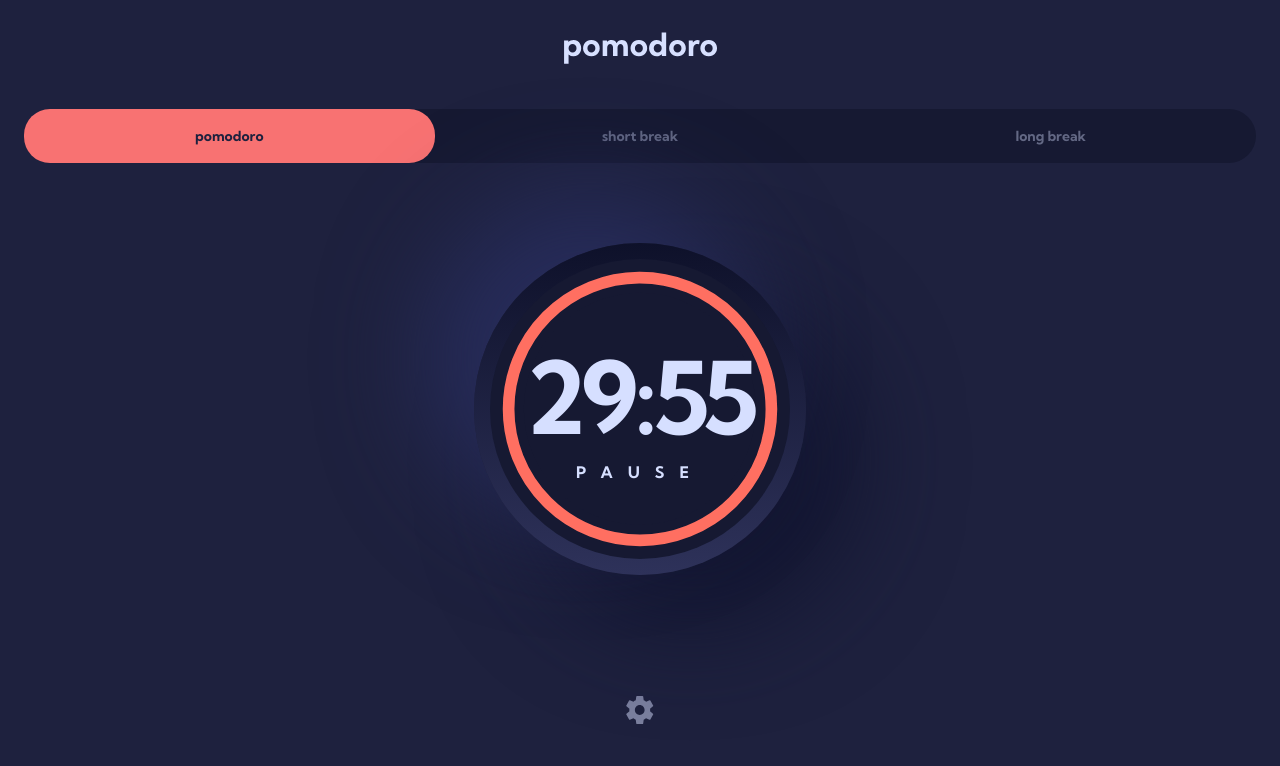
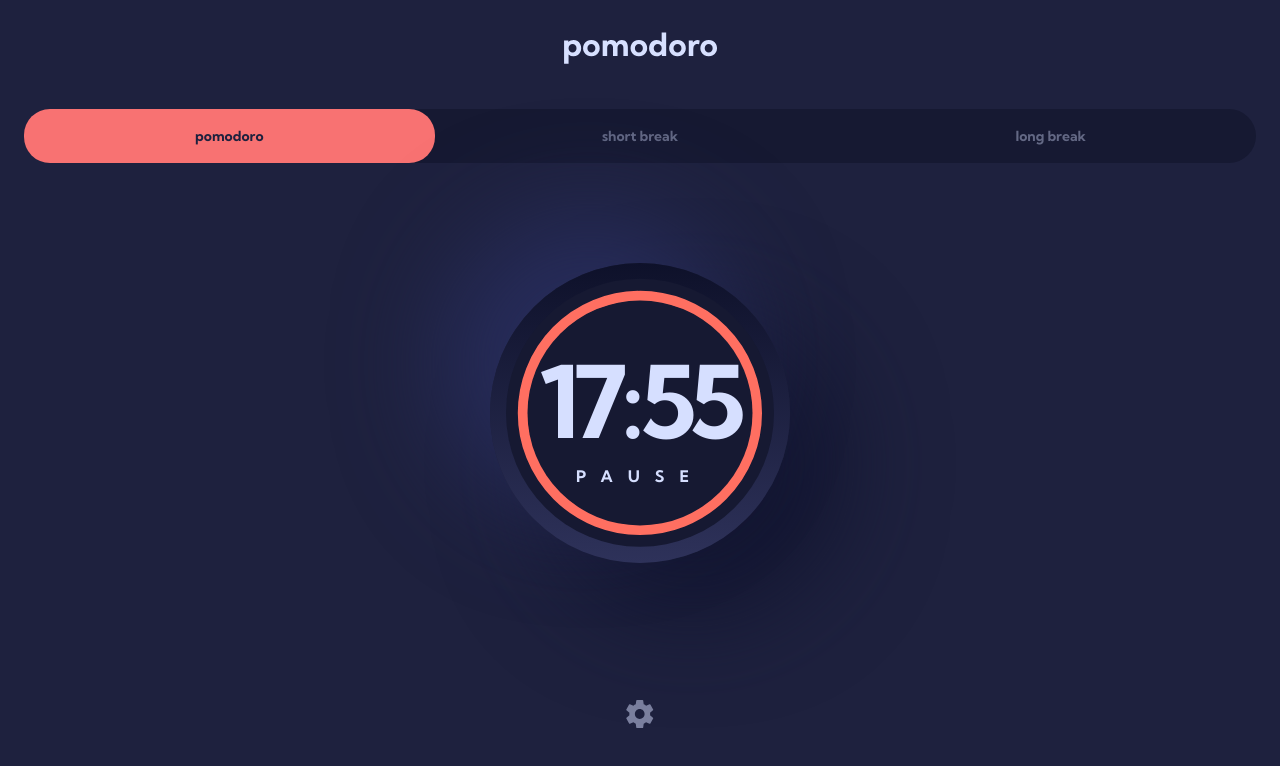
Before and after one commit to sophia-see/pomodoro-react, a React (Vite) app: page / in a window 1280 px wide. Shown: the top 766 px of the page. Built offline with nearby package versions, Linux system fonts and the light colour scheme.

Commit message:
updated timer styles

```diff
--- a/src/components/Timer/Timer.module.scss
+++ b/src/components/Timer/Timer.module.scss
@@ -3,9 +3,9 @@
 @use '../../styles/typography' as fonts;
 
 .container {
-    width: 332px;
-    height: 332px;
-    margin: 48px auto;
+    width: 300px;
+    height: 300px;
+    margin: auto;
     position: relative;
     background: linear-gradient(#0E112A 0%, #2E325A 100%);
     border-radius: 50%;
@@ -18,8 +18,8 @@
     background-color: #161932;
     border-radius: 50%;
     padding: 4px;
-    width: 100%;
-    height: 100%;
+    width: 267.8px;
+    height: 267.8px;
     transform: rotate(-90deg); /* Rotate to make the circle start from the top */
 }
 
@@ -37,7 +37,6 @@
     transition: stroke-dashoffset 1s linear;
 }
 
-
 .content {
     @include mixins.flex-column(center, center, 5px);
     position: absolute;
@@ -45,8 +44,8 @@
     left: 50%; /* Center horizontally */
     transform: translate(-50%, -50%); /* Adjust for offset caused by absolute positioning */
 
-    width: 70%; /* Slightly smaller than the container */
-    height: 70%;
+    width: 75%; /* Slightly smaller than the container */
+    height: 75%;
     border-radius: 50%;
     background-color: vars.$dark-blue-2;
 }
--- a/src/components/Timer/Timer.tsx
+++ b/src/components/Timer/Timer.tsx
@@ -2,7 +2,7 @@ import React from "react";
 import styles from "./Timer.module.scss"
 
 export default function Timer () {
-    const tempTime = 30;
+    const tempTime = 18;
     const [timeLeft, setTimeLeft] = React.useState(60 * tempTime);
     const [isPaused, setIsPaused] = React.useState(false);
 
```
